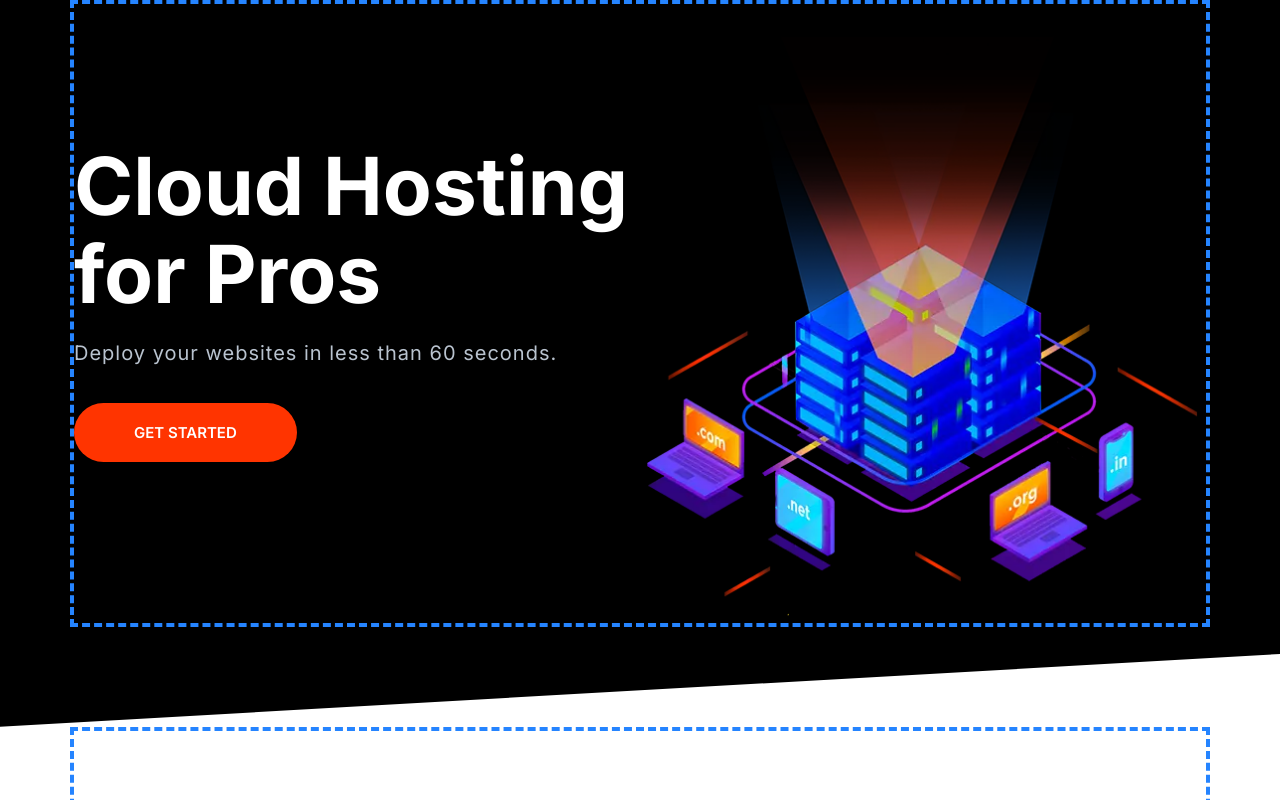
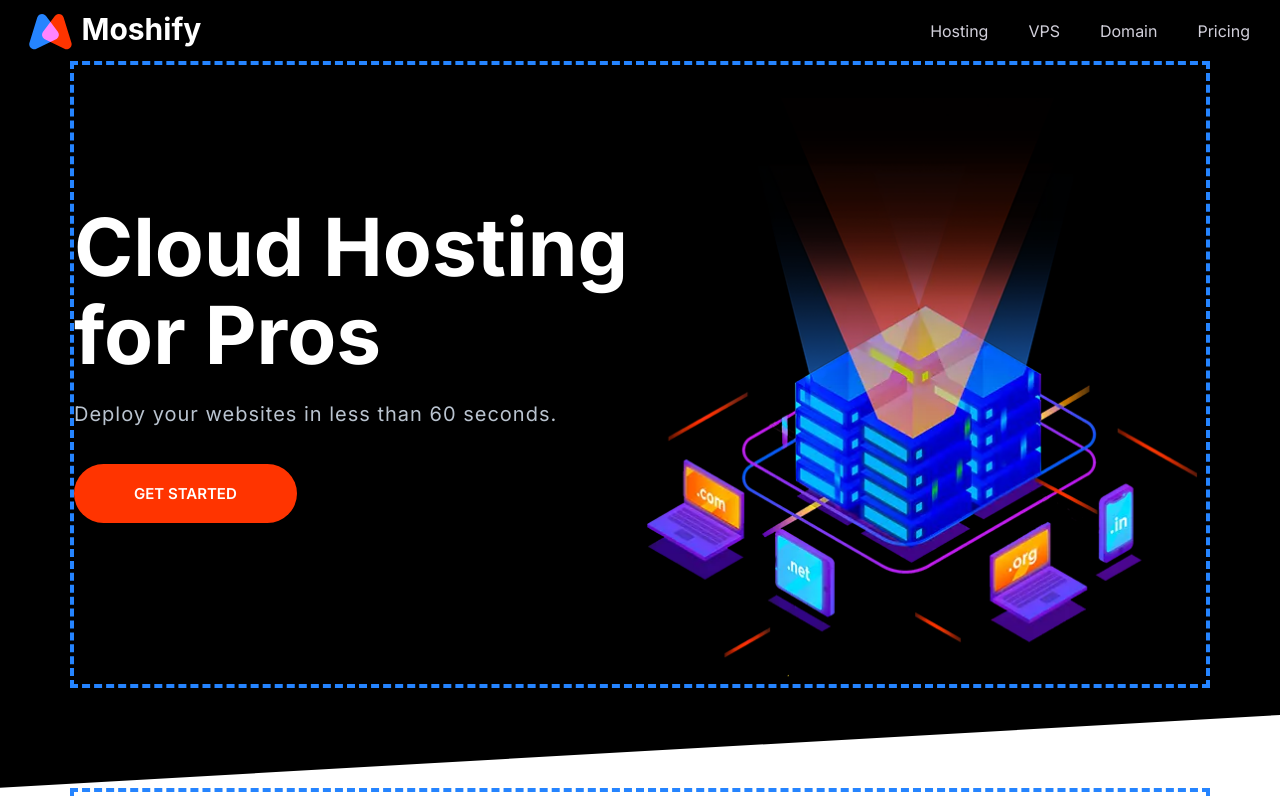
Before and after one commit to pavelklos/moshify, a plain HTML site: page index.html in a window 1280 px wide. Shown: the top 800 px of the page. Drawn offline with Linux system fonts and the light colour scheme.

Commit message:
Putting it All Together

```diff
--- a/index.html
+++ b/index.html
@@ -14,6 +14,24 @@
 </head>
 
 <body>
+
+  <!-- Navigation Bar (start) ******************************************** -->
+  <header>
+    <nav class="nav collapsible">
+      <a class="nav__brand" href="/"><img src="images/logo.svg" alt="" /></a>
+      <svg class="icon icon--white nav__toggler">
+        <use xlink:href="images/sprite.svg#menu"></use>
+      </svg>
+      <ul class="list nav__list collapsible__content">
+        <li class="nav__item"><a href="#">Hosting</a></li>
+        <li class="nav__item"><a href="#">VPS</a></li>
+        <li class="nav__item"><a href="#">Domain</a></li>
+        <li class="nav__item"><a href="#">Pricing</a></li>
+      </ul>
+    </nav>
+  </header>
+  <!-- Navigation Bar (end) ********************************************** -->
+
   <!-- Hero (start) ****************************************************** -->
   <section class="block block--dark block--skewed-left hero">
     <div class="container grid grid--1x2">
```
